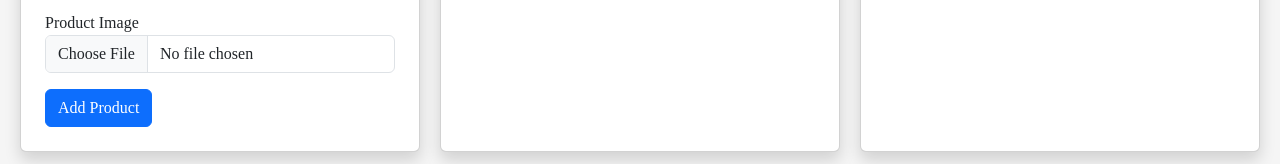
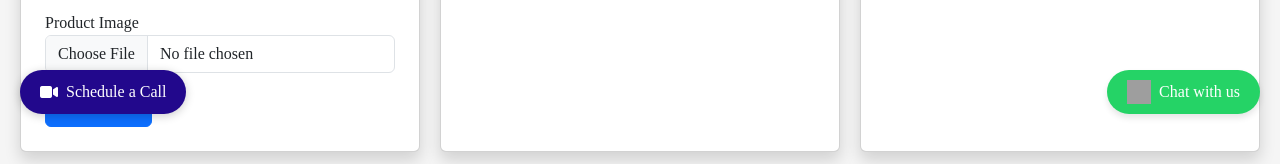
Before and after one commit to AkshayaMuthuKumar/Saaral_Jwellery_FE, a React (Create React App) app: page /toAdd in a window 1280 px wide. Shown: the part 666-830 px from the top of the page. Built offline with nearby package versions, Linux system fonts and the light colour scheme; no server answers; grey boxes are pictures that could not be loaded.

Commit message:
watsapp added

```diff
--- a/src/App.js
+++ b/src/App.js
@@ -5,6 +5,8 @@ import CategoryPage from './categoryPage';
 import ProductsPage from './productsPage';
 import ProductDetailPage from './productDetailPage';
 import CustomNavbar from './navbar';
+import ScheduleCallButton from './ScheduleCallButton';
+import FloatingWhatsAppButton from './FloatingWhatsAppButton';
 import axios from 'axios';
 import Cart from './addcart';
 import './style.css';
@@ -163,6 +165,10 @@ function App() {
           <Route path="/cart" element={<Cart cartItems={cartItems} cartCount={cartCount} removeFromCart={removeFromCart} />} />
           <Route path="/toAdd" element={<AddProductForm />} />
         </Routes>
+        <div className="button-container">
+          <ScheduleCallButton /> {/* Popin buttons for video call and scheduling */}
+          <FloatingWhatsAppButton /> {/* Add the floating button component */}
+        </div>
       </Router>
     </div>
   );
--- /dev/null
+++ b/src/FloatingWhatsAppButton.js
@@ -0,0 +1,26 @@
+// FloatingWhatsAppButton.js
+import React from 'react';
+import './style.css';
+
+const FloatingWhatsAppButton = () => {
+  const whatsappNumber = "8667839474"; // Replace with your WhatsApp number
+  const message = "Hello! I need help with..."; // Default message
+
+  const handleClick = () => {
+    const whatsappUrl = `https://wa.me/${whatsappNumber}?text=${encodeURIComponent(message)}`;
+    window.open(whatsappUrl, '_blank');
+  };
+
+  return (
+    <div className="whatsapp-button" onClick={handleClick}>
+      <img
+        src="https://upload.wikimedia.org/wikipedia/commons/6/6b/WhatsApp.svg"
+        alt="WhatsApp"
+        className="whatsapp-icon"
+      />
+      Chat with us
+    </div>
+  );
+};
+
+export default FloatingWhatsAppButton;
--- /dev/null
+++ b/src/ScheduleCallButton.js
@@ -0,0 +1,45 @@
+// ScheduleCallButton.js
+import React, { useState } from 'react';
+import './style.css';
+
+const ScheduleCallButton = () => {
+  const [showModal, setShowModal] = useState(false);
+
+  const handleOpenModal = () => {
+    setShowModal(true);
+  };
+
+  const handleCloseModal = () => {
+    setShowModal(false);
+  };
+
+  return (
+    <>
+      <div className="schedule-call-button" onClick={handleOpenModal}>
+        <i className="fas fa-video" style={{ marginRight: '8px' }}></i>
+        Schedule a Call
+      </div>
+
+      {showModal && (
+        <div className="modal-overlay" onClick={handleCloseModal}>
+          <div className="modal-content" onClick={(e) => e.stopPropagation()}>
+            <span className="close-modal" onClick={handleCloseModal}>
+              &times;
+            </span>
+            <h2>Schedule a Call</h2>
+            <a
+              href="https://calendly.com/akshaya1907" // Replace with your actual Calendly link
+              target="_blank"
+              rel="noopener noreferrer"
+              className="schedule-link"
+            >
+              Schedule a call with us
+            </a>
+          </div>
+        </div>
+      )}
+    </>
+  );
+};
+
+export default ScheduleCallButton;
--- a/src/productDetailPage.js
+++ b/src/productDetailPage.js
@@ -1,7 +1,7 @@
 import React, { useState, useEffect } from 'react';
 import { useParams } from 'react-router-dom';
 import 'bootstrap/dist/css/bootstrap.min.css';
-import { FaShoppingCart, FaStar } from 'react-icons/fa';
+import { FaShoppingCart, FaStar, FaDollarSign, FaShippingFast } from 'react-icons/fa';
 import axios from 'axios';
 import API_URL from './config';
 
@@ -23,6 +23,8 @@ const ProductDetailPage = ({ addToCart, cartCount }) => {
       try {
         const response = await fetch(`${API_URL}/products/product/${productId}`);
         const data = await response.json();
+        console.log("data", data)
+
         if (data && typeof data.price === 'string') {
           data.price = parseFloat(data.price);
         }
@@ -39,6 +41,7 @@ const ProductDetailPage = ({ addToCart, cartCount }) => {
   if (!product) {
     return <div>Loading...</div>;
   }
+  console.log("product", product)
   const handleAddToCart = () => {
     if (product.size && product.size.length > 0 && !selectedSize) {
       alert('Please select a size before adding to the cart.');
@@ -106,7 +109,13 @@ const ProductDetailPage = ({ addToCart, cartCount }) => {
         <div className="col-md-6 mt-5">
           <h2 className="text-primary">{product.name}</h2>
           <h4 className="text-danger">Rs.{product.price.toFixed(2)}</h4>
-          <div className="stars">{'⭐'.repeat(5)}</div>
+          <div className="d-flex align-items-center mt-2">
+            <FaDollarSign className="me-2 mb-4" color="green" />
+            <h6 className="mb-4">Tax included, </h6>
+            <FaShippingFast className="mx-2 mb-4" color="blue" />
+            <h6 className="mb-4">Shipping calculated at checkout</h6>
+          </div>
+        <div className="stars">{'⭐'.repeat(5)}</div>
           <p className="mt-3">No product description available.</p>
           <h6>Available: <span className={`text-${product.stock > 0 ? 'success' : 'danger'}`}>{product.stock > 0 ? 'In Stock' : 'Out of Stock'}</span></h6>
 
--- a/src/style.css
+++ b/src/style.css
@@ -80,3 +80,61 @@ footer {
   padding: 10px;
   margin-top: auto; /* Push the footer to the bottom */
 }
+
+/* style.css */
+
+.button-container {
+  display: flex; /* Enable flexbox layout */
+  justify-content: space-between; /* Space between buttons */
+  position: fixed; /* Fix position to viewport */
+  bottom: 20px; /* Distance from the bottom */
+  left: 20px; /* Start from the left side */
+  right: 20px; /* End on the right side */
+  align-items: center; /* Center items vertically */
+  z-index: 1000; /* Ensure it appears above other content */
+}
+
+.schedule-call-button {
+  background-color: #22088c; /* WhatsApp green */
+  color: white;
+  padding: 10px 20px;
+  border: none;
+  border-radius: 50px; /* Rounded button */
+  cursor: pointer;
+  font-size: 16px;
+  display: flex; /* Use flex to align icon and text */
+  align-items: center; /* Vertically center the icon and text */
+  box-shadow: 0 2px 10px rgba(0, 0, 0, 0.2); /* Optional shadow for depth */
+  transition: background-color 0.3s; /* Smooth transition */
+}
+
+.schedule-call-button:hover {
+  background-color: #128C7E; /* Darker green on hover */
+}
+
+/* Styles for FloatingWhatsAppButton can go here if needed */
+/* FloatingWhatsAppButton.css */
+.whatsapp-button {
+  position: fixed;
+  bottom: 20px;
+  right: 20px;
+  background-color: #25D366;
+  color: white;
+  padding: 10px 20px;
+  border-radius: 50px;
+  font-size: 16px;
+  display: flex;
+  align-items: center;
+  gap: 8px;
+  cursor: pointer;
+  box-shadow: 0px 4px 6px rgba(0, 0, 0, 0.1);
+  z-index: 1000;
+}
+
+.whatsapp-icon {
+  width: 24px;
+  height: 24px;
+}
+.whatsapp-button:hover {
+  background-color: #1DA851;
+}
```
